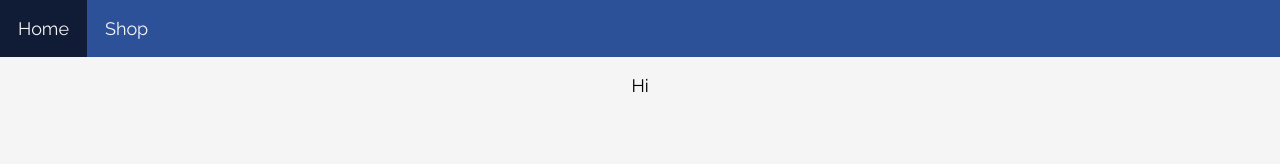
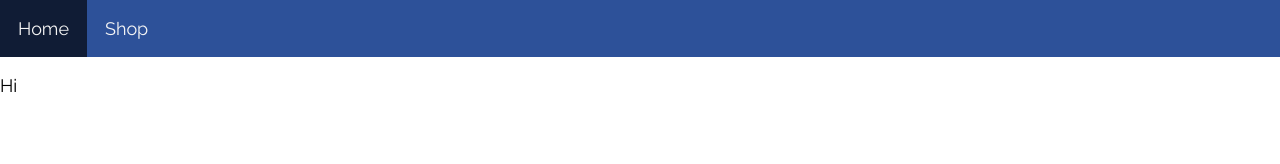
Before and after one commit to jongrim/react-store, a React (Create React App) app in the folder client/: page / in a window 1280 px wide. Shown: the top 164 px of the page. Built offline with nearby package versions, Linux system fonts and the light colour scheme.

Commit message:
update App style

```diff
--- a/client/src/css/App.css
+++ b/client/src/css/App.css
@@ -1,7 +1,7 @@
 .App {
   display: flex;
   flex-direction: column;
-  align-items: center;
+  /* align-items: center; */
   font-family: 'Raleway', 'Quicksand', sans-serif;
 }
 
--- a/client/src/index.css
+++ b/client/src/index.css
@@ -5,5 +5,5 @@ body {
   font-family: sans-serif;
   font-size: 18px;
   height: 100%;
-  background-color: #f5f5f5;
+  background: cover linear-gradient(135deg, #fafafa, #cccccc);
 }
```
